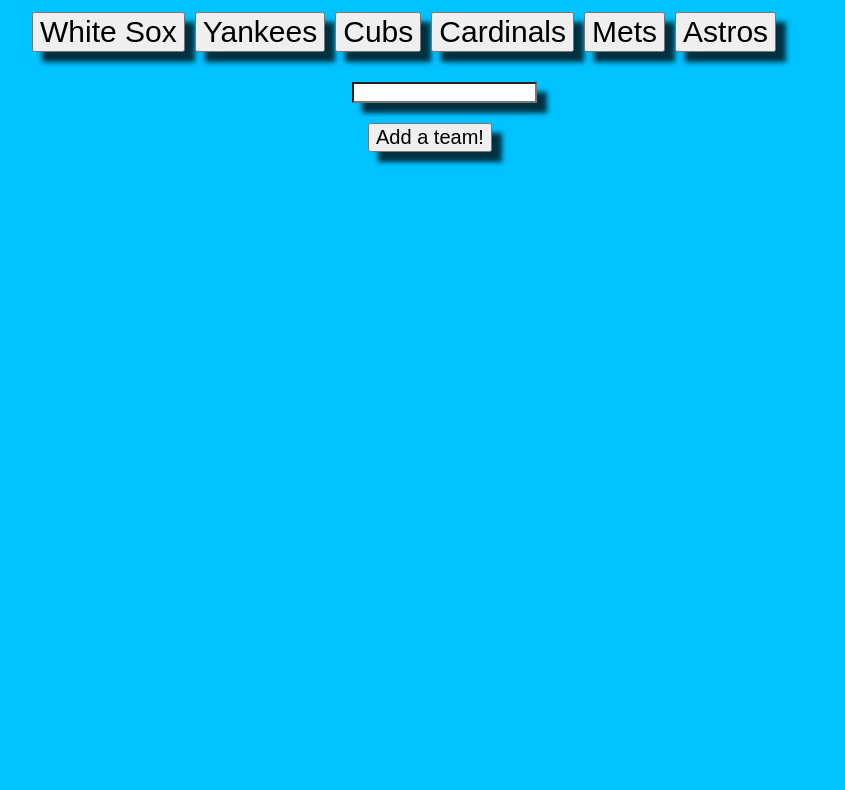
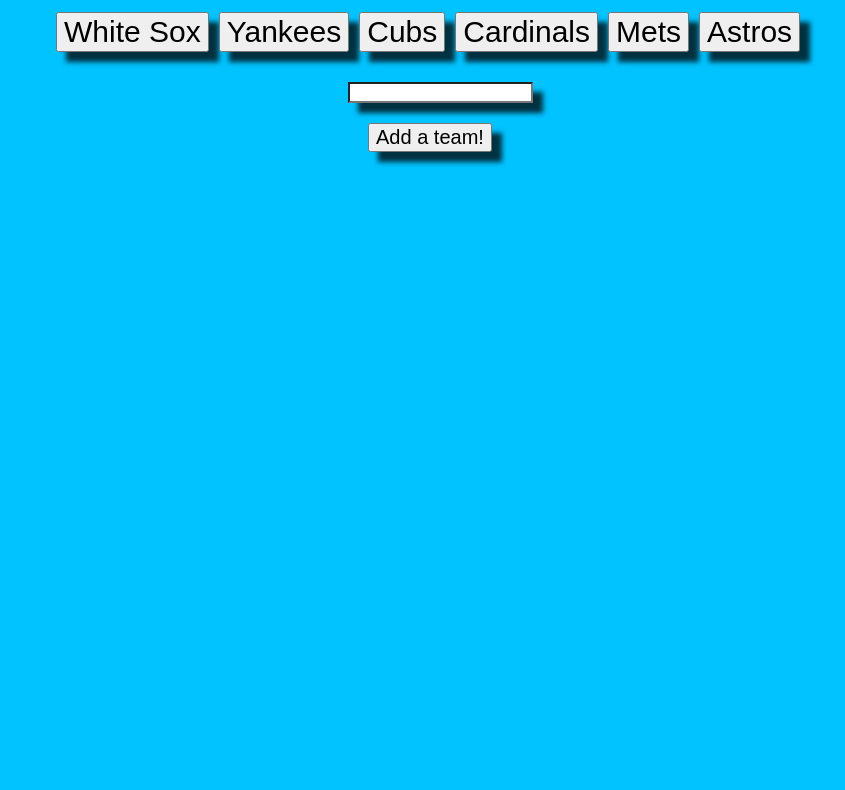
Before and after one commit to ajschilt86/GIPHY, a plain HTML site: page index.html in a window 1280 px wide. Shown: the part 113-903 px from the top of the page, without its empty margins (208-1053 px from the left). Drawn offline with nearby package versions, Linux system fonts and the light colour scheme.

Commit message:
aligned stuff

```diff
--- a/assets/css/style.css
+++ b/assets/css/style.css
@@ -38,6 +38,8 @@ body {
 }
 
 .buttons button {
+    position: relative;
+    left: 3%;
     font-size: 30px;
     margin-right: 10px;
     box-shadow: 10px 10px 5px 0px rgba(0,0,0,0.75);
@@ -47,7 +49,7 @@ body {
     margin-top: 30px;
     margin-bottom: 10px;
     position: relative;
-    left: 40%;
+    left: 39.5%;
     box-shadow: 10px 10px 5px 0px rgba(0,0,0,0.75);
 }
 
```
